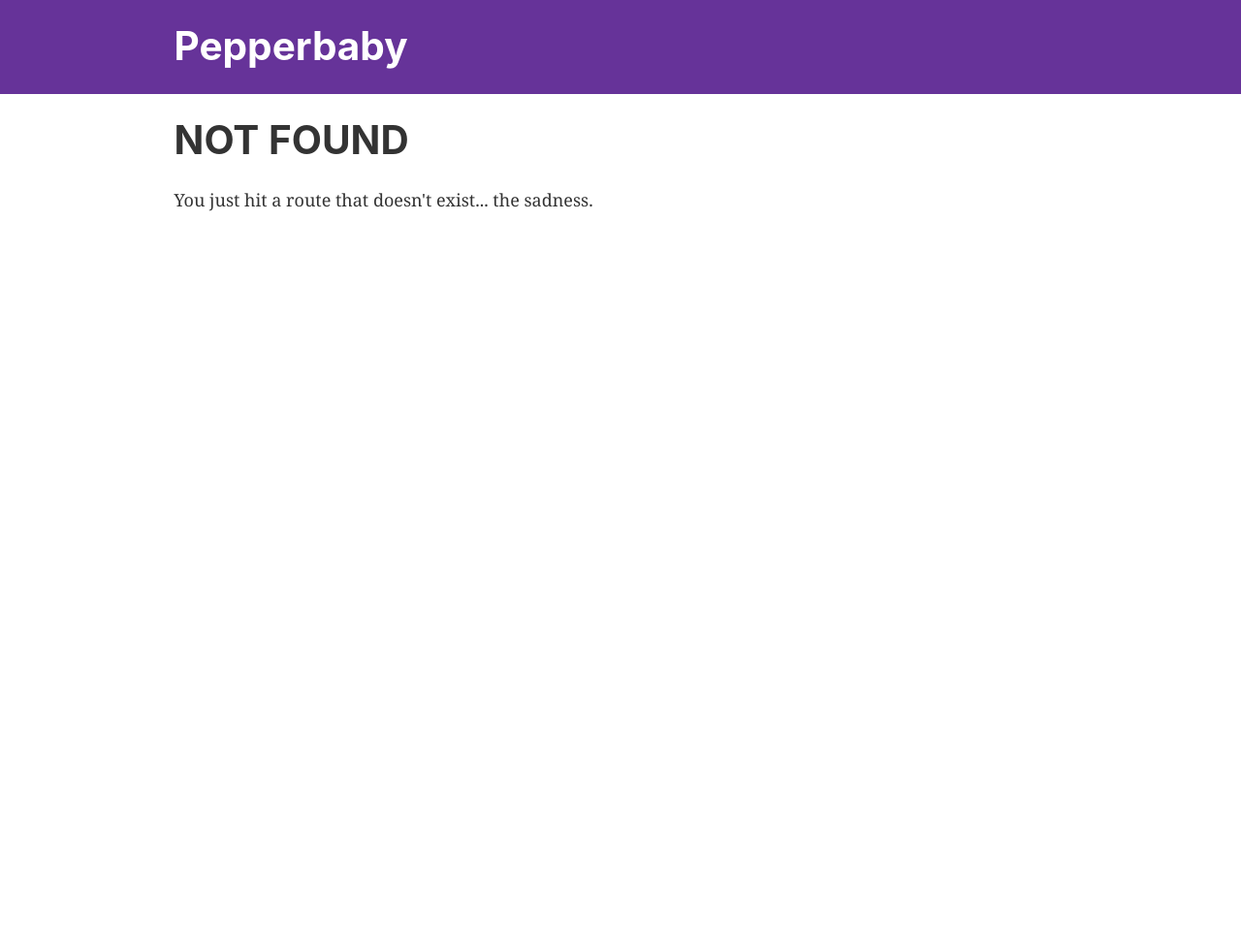
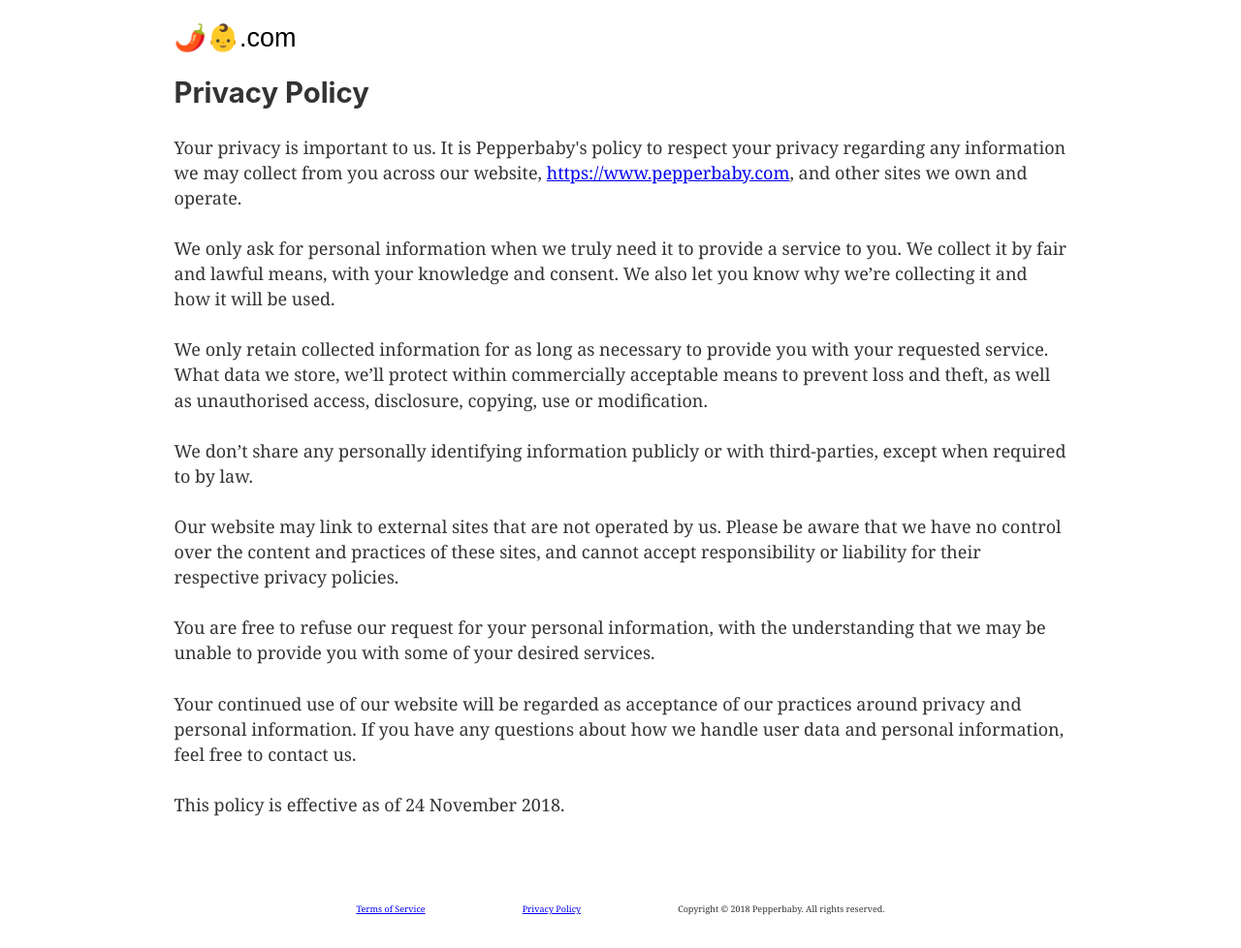
Before and after one commit to mcull/pepperbaby, a Gatsby site: page /privacy in a window 1280 px wide. Before the commit this address had no page. Shown: the whole page at 97% size. Before the commit the page ends 800 px from the top, so only its background shows below. Built offline with nearby package versions, Linux system fonts and the light colour scheme; Gatsby itself is replaced by a stand-in of ours.

Commit message:
adding footer

```diff
--- a/package.json
+++ b/package.json
@@ -4,6 +4,7 @@
   "version": "1.0.0",
   "author": "Marc Cull <marc.cull@gmail.com>",
   "dependencies": {
+    "aphrodite": "^2.2.3",
     "dotenv": "^6.1.0",
     "gatsby": "^2.0.19",
     "gatsby-image": "^2.0.15",
@@ -17,6 +18,7 @@
     "react": "^16.5.1",
     "react-dom": "^16.5.1",
     "react-helmet": "^5.2.0",
+    "reactstrap": "^6.5.0",
     "stripe": "^6.15.1"
   },
   "keywords": [
--- /dev/null
+++ b/src/components/footer.js
@@ -0,0 +1,34 @@
+import React from 'react'
+import { Link } from 'gatsby'
+import { StyleSheet, css } from 'aphrodite'
+
+const styles = StyleSheet.create({
+ footer: {
+   margin: '0 auto',
+   maxWidth: '960px',
+   padding: '1.45rem 1.0875rem',
+ },
+ links: {
+   textAlign: 'center',
+   listStyle: 'none',
+   margin: '0'
+ },
+ link: {
+   display: 'inline-block',
+   margin: '0 50px',
+   fontSize: '.5rem'
+ }
+
+})
+
+const Footer = () => (
+  <div className={css(styles.footer)}>
+    <ul className={css(styles.links)}>
+      <li className={css(styles.link)}><Link to="/terms">Terms of Service</Link></li>
+      <li className={css(styles.link)}><Link to="/privacy">Privacy Policy</Link></li>
+      <li className={css(styles.link)}>Copyright © 2018 Pepperbaby. All rights reserved.</li>
+    </ul>
+  </div>
+)
+
+export default Footer
--- a/src/components/header.js
+++ b/src/components/header.js
@@ -1,32 +1,27 @@
 import React from 'react'
 import { Link } from 'gatsby'
+import { StyleSheet, css } from 'aphrodite'
+
+const styles = StyleSheet.create({
+  siteName: {
+    color: 'black',
+    textDecoration: 'none',
+    fontFamily: 'sans-serif',
+    fontSize: '1.5rem'
+
+  },
+   header: {
+     margin: '0 auto',
+     maxWidth: '960px',
+     padding: '1.45rem 1.0875rem',
+   }
+})
 
 const Header = ({ siteTitle }) => (
-  <div
-    style={{
-      background: 'rebeccapurple',
-      marginBottom: '1.45rem',
-    }}
-  >
-    <div
-      style={{
-        margin: '0 auto',
-        maxWidth: 960,
-        padding: '1.45rem 1.0875rem',
-      }}
-    >
-      <h1 style={{ margin: 0 }}>
-        <Link
-          to="/"
-          style={{
-            color: 'white',
-            textDecoration: 'none',
-          }}
-        >
-          {siteTitle}
-        </Link>
-      </h1>
-    </div>
+  <div className={css(styles.header)}>
+    <Link className={css(styles.siteName)} to="/">
+        🌶️👶.com
+    </Link>
   </div>
 )
 
--- a/src/components/layout.js
+++ b/src/components/layout.js
@@ -4,6 +4,7 @@ import Helmet from 'react-helmet'
 import { StaticQuery, graphql } from 'gatsby'
 
 import Header from './header'
+import Footer from './footer'
 import './layout.css'
 
 const Layout = ({ children }) => (
@@ -22,8 +23,8 @@ const Layout = ({ children }) => (
         <Helmet
           title={data.site.siteMetadata.title}
           meta={[
-            { name: 'description', content: 'Sample' },
-            { name: 'keywords', content: 'sample, something' },
+            { name: 'description', content: 'Tee shirts and stuff' },
+            { name: 'keywords', content: 'tee shirts' },
           ]}
         >
           <html lang="en" />
@@ -39,6 +40,7 @@ const Layout = ({ children }) => (
         >
           {children}
         </div>
+        <Footer />
       </>
     )}
   />
--- /dev/null
+++ b/src/pages/privacy.js
@@ -0,0 +1,21 @@
+import React from 'react'
+import { Link } from 'gatsby'
+import Layout from '../components/layout'
+
+
+const PrivacyPage = () => (
+  <Layout>
+    <h2>Privacy Policy</h2>
+      <p>Your privacy is important to us. It is Pepperbaby's policy to respect your privacy regarding any information we may collect from you across our website, <a href="https://www.pepperbaby.com">https://www.pepperbaby.com</a>, and other sites we own and operate.</p>
+      <p>We only ask for personal information when we truly need it to provide a service to you. We collect it by fair and lawful means, with your knowledge and consent. We also let you know why we’re collecting it and how it will be used.</p>
+      <p>We only retain collected information for as long as necessary to provide you with your requested service. What data we store, we’ll protect within commercially acceptable means to prevent loss and theft, as well as unauthorised access, disclosure, copying, use or modification.</p>
+      <p>We don’t share any personally identifying information publicly or with third-parties, except when required to by law.</p>
+      <p>Our website may link to external sites that are not operated by us. Please be aware that we have no control over the content and practices of these sites, and cannot accept responsibility or liability for their respective privacy policies.</p>
+      <p>You are free to refuse our request for your personal information, with the understanding that we may be unable to provide you with some of your desired services.</p>
+      <p>Your continued use of our website will be regarded as acceptance of our practices around privacy and personal information. If you have any questions about how we handle user data and personal information, feel free to contact us.</p>
+      <p>This policy is effective as of 24 November 2018.</p>
+
+  </Layout>
+)
+
+export default PrivacyPage
```
Also changed, not shown: src/pages/index.js (+11 -2 lines), src/pages/product.js (added, +12 -0 lines), src/pages/terms.js (added, +42 -0 lines).
